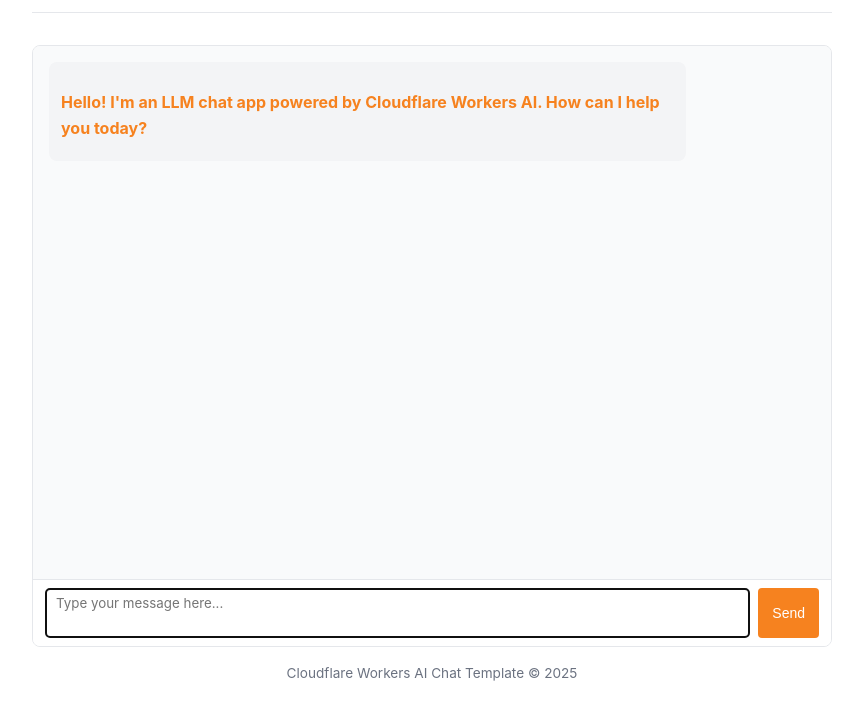
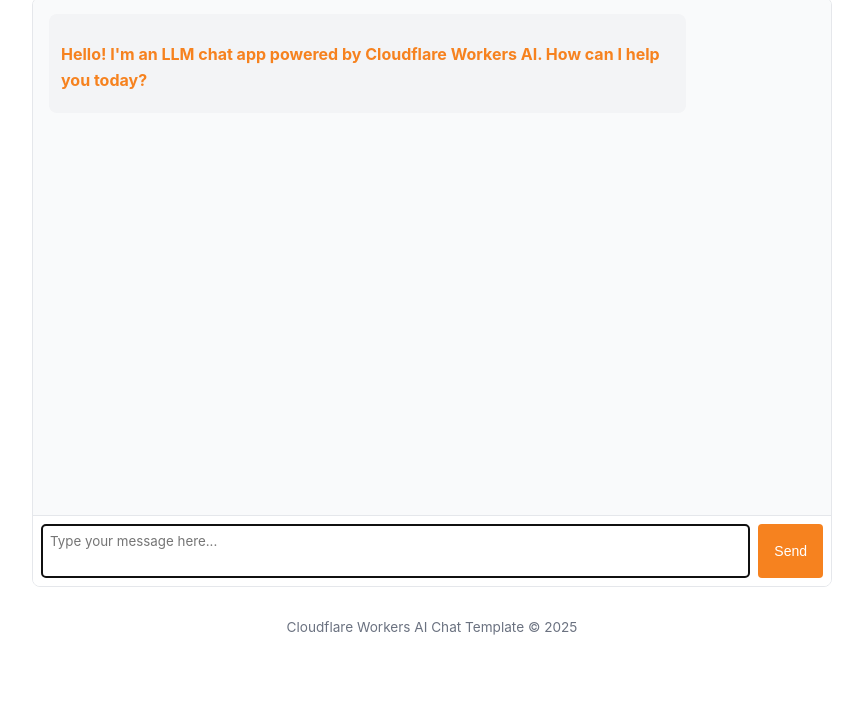
Before and after one commit to mrharyyy/llm-chat-app, a plain HTML site: page public/index.html in a window 1280 px wide. Shown: the part 148-862 px from the top of the page, without its empty margins (208-1071 px from the left). After the commit the page ends 800 px from the top, so only its background shows below. Drawn offline with nearby package versions, Linux system fonts and the light colour scheme.

Commit message:
Update index.html

```diff
--- a/public/index.html
+++ b/public/index.html
@@ -1,7 +1,7 @@
 <!DOCTYPE html><html lang="en">
   <head>
     <meta charset="UTF-8" />
-    <meta name="viewport" content="width=device-width, initial-scale=1.0" />
+    <meta name="viewport" content="width=device-width, initial-scale=1.0, maximum-scale=1.0, user-scalable=no" />
     <title>Swift Chat⚡</title><style>
   :root {
     --primary-color: #f6821f;
@@ -14,20 +14,28 @@
     --assistant-msg-bg: #f3f4f6;
   }
 
+  html, body {
+    height: 100%;
+    margin: 0;
+    padding: 0;
+    overflow: hidden;
+  }
+
   body {
     font-family: -apple-system, BlinkMacSystemFont, "Segoe UI", Roboto, Oxygen, Ubuntu, Cantarell, sans-serif;
     line-height: 1.6;
     color: var(--text-color);
     max-width: 800px;
     margin: 0 auto;
-    padding: 1rem;
+    display: flex;
+    flex-direction: column;
   }
 
   header {
     text-align: center;
-    margin-bottom: 2rem;
     padding: 1rem 0;
     border-bottom: 1px solid var(--border-color);
+    flex-shrink: 0;
   }
 
   h1 {
@@ -36,10 +44,10 @@
   }
 
   .chat-container {
+    flex: 1;
     display: flex;
     flex-direction: column;
-    height: calc(100vh - 200px);
-    min-height: 400px;
+    min-height: 0;
     border: 1px solid var(--border-color);
     border-radius: 8px;
     overflow: hidden;
@@ -93,14 +101,15 @@
 
   .message-input {
     display: flex;
-    padding: 0.5rem 0.75rem;
+    padding: 0.5rem;
     border-top: 1px solid var(--border-color);
     background-color: white;
+    flex-shrink: 0;
   }
 
   #user-input {
     flex: 1;
-    padding: 6px 10px;
+    padding: 0.5rem;
     border: 1px solid var(--border-color);
     border-radius: 4px;
     font-family: inherit;
@@ -110,14 +119,14 @@
 
   #send-button {
     margin-left: 0.5rem;
-    padding: 6px 14px;
+    padding: 0 1rem;
     background-color: var(--primary-color);
     color: white;
     border: none;
     border-radius: 4px;
     cursor: pointer;
+    font-size: 14px;
     transition: background-color 0.2s;
-    font-size: 14px;
   }
 
   #send-button:hover {
@@ -145,10 +154,13 @@
     text-align: center;
     font-size: 0.85rem;
     color: var(--text-light);
+    flex-shrink: 0;
   }
+
 </style>
 
-  </head>  <body>
+  </head>
+  <body>
     <header>
       <h1>Swift Chat⚡</h1>
       <p>Ask anything, get instant answer</p>
@@ -176,5 +188,15 @@
 <script src="https://cdn.jsdelivr.net/npm/marked/marked.min.js"></script>
 <script src="chat.js"></script>
 
+<script>
+  const userInput = document.getElementById('user-input');
+
+  userInput.addEventListener('focus', () => {
+    setTimeout(() => {
+      userInput.scrollIntoView({ behavior: 'smooth', block: 'nearest' });
+    }, 300);
+  });
+</script>
+
   </body>
 </html>
```
